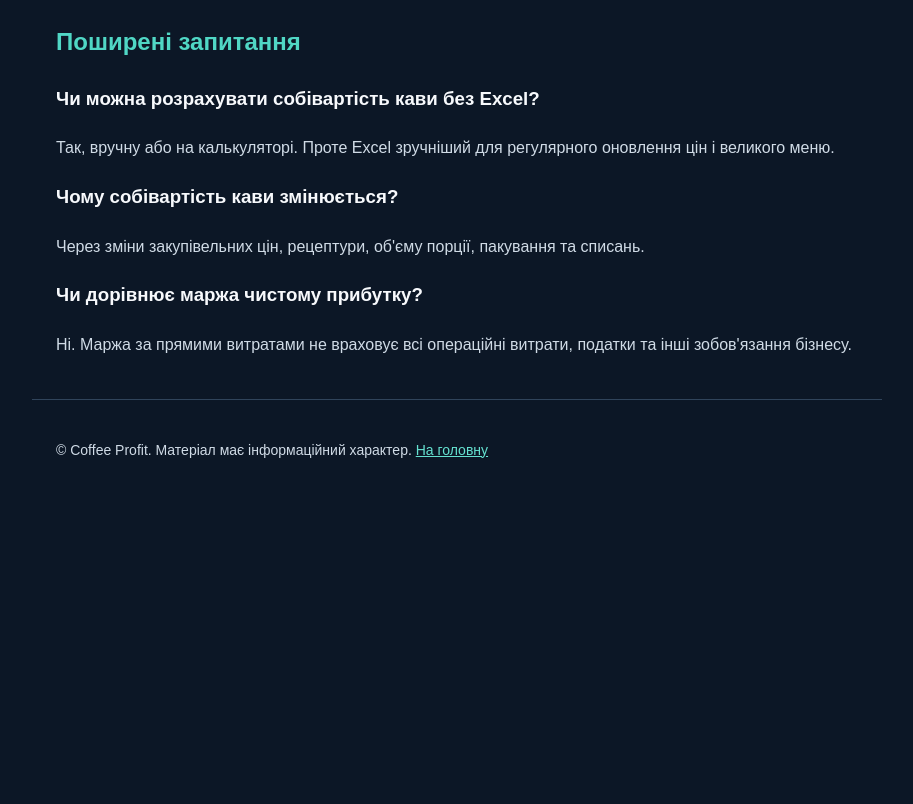
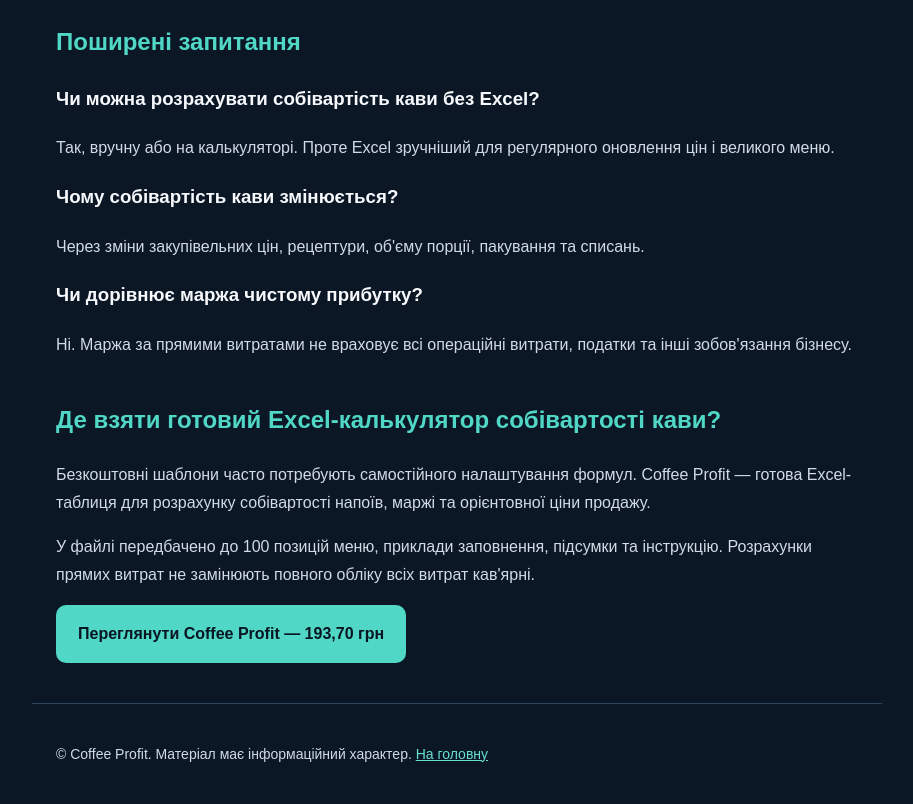
Before and after one commit to Omen947890/coffee-profit-site, a plain HTML site: page sobivartist-kavy.html in a window 1280 px wide. Shown: the part 2247-3051 px from the top of the page, without its empty margins (183-1096 px from the left). Before the commit the page ends 2747 px from the top, so only its background shows below. Drawn offline with Linux system fonts and the light colour scheme.

Commit message:
Add section for Excel calculator on coffee cost
Added a section about the Excel calculator for coffee cost calculation.

```diff
--- a/sobivartist-kavy.html
+++ b/sobivartist-kavy.html
@@ -93,6 +93,14 @@
     <p>Через зміни закупівельних цін, рецептури, об'єму порції, пакування та списань.</p>
     <h3>Чи дорівнює маржа чистому прибутку?</h3>
     <p>Ні. Маржа за прямими витратами не враховує всі операційні витрати, податки та інші зобов'язання бізнесу.</p>
+
+<section>
+  <h2>Де взяти готовий Excel-калькулятор собівартості кави?</h2>
+  <p>Безкоштовні шаблони часто потребують самостійного налаштування формул. Coffee Profit — готова Excel-таблиця для розрахунку собівартості напоїв, маржі та орієнтовної ціни продажу.</p>
+  <p>У файлі передбачено до 100 позицій меню, приклади заповнення, підсумки та інструкцію. Розрахунки прямих витрат не замінюють повного обліку всіх витрат кав'ярні.</p>
+  <p><a class="button" href="./">Переглянути Coffee Profit — 193,70 грн</a></p>
+</section>
+
   </main>
 
   <footer>
```
